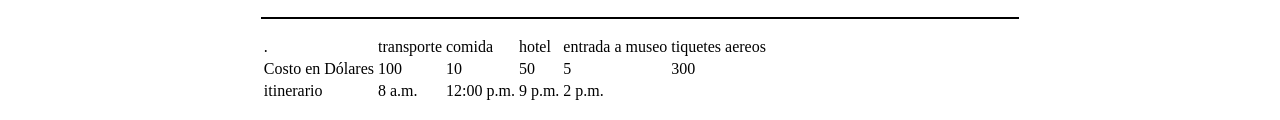
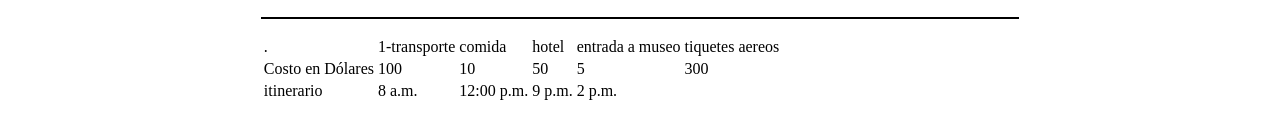
Before and after one commit to ricardo-cuesta/gencia-de-turismo-Travel-Partners.github.io, a plain HTML site: page site2.html in a window 1280 px wide. Shown: the part 1379-1499 px from the top of the page. Drawn offline with Linux system fonts and the light colour scheme.

Commit message:
Update site2.html

```diff
--- a/site2.html
+++ b/site2.html
@@ -53,7 +53,7 @@
 
             <tr>
               <td>.</td>
-              <td>transporte</td>
+              <td>1-transporte</td>
               <td>comida</td>
               <td>hotel</td>
               <td>entrada a museo</td>
```
